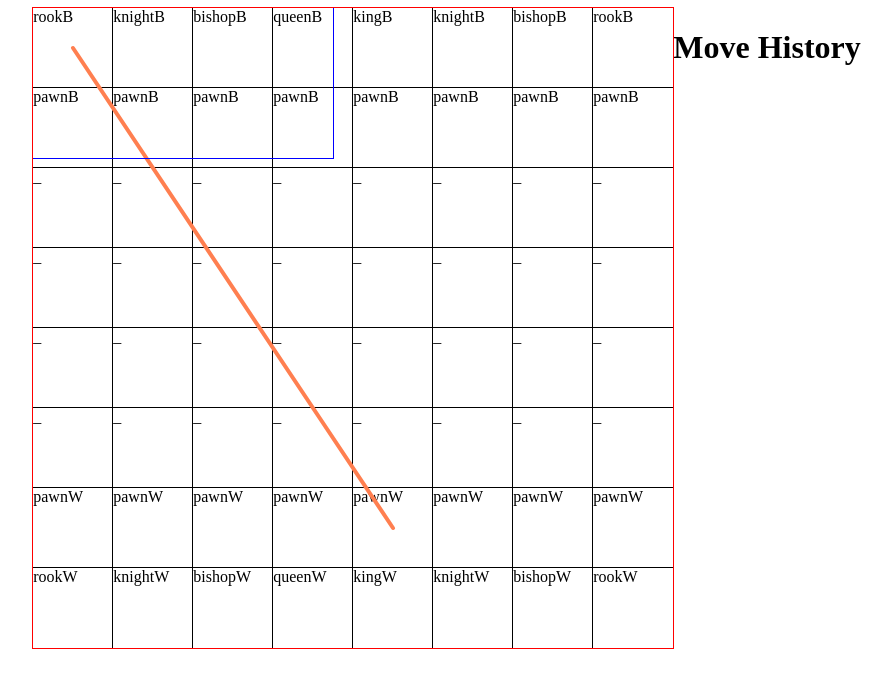
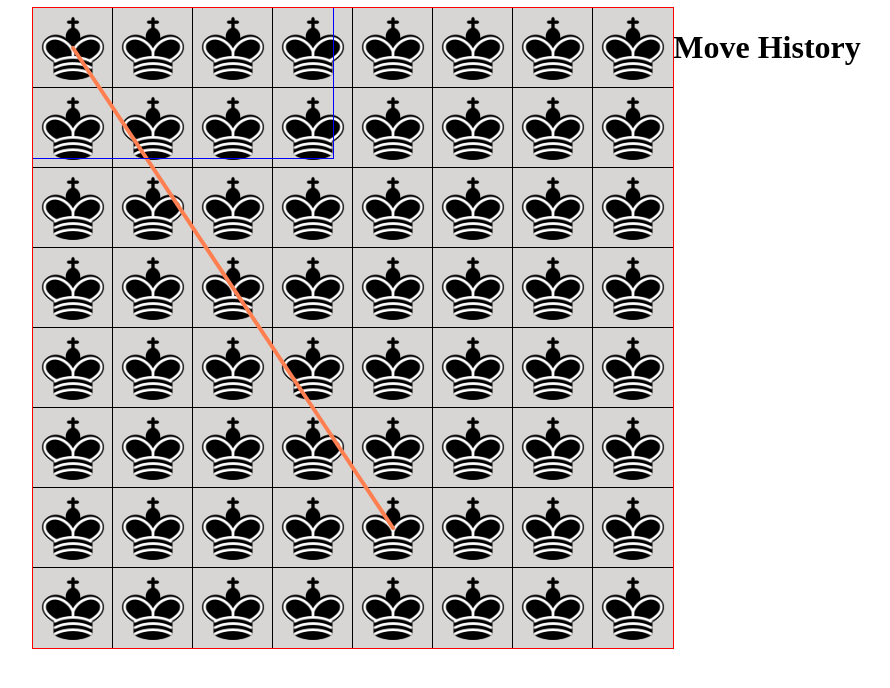
Before and after one commit to JamesHagerty1/React-Chess, a React (Create React App) app: page / in a window 1280 px wide. Shown: the top 688 px of the page, without its empty margins (193-1083 px from the left). Built offline with nearby package versions, Linux system fonts and the light colour scheme.

Commit message:
sorted out css for board tiles and pieces and proper stacking and alignmnet etc

```diff
--- a/src/App.tsx
+++ b/src/App.tsx
@@ -6,6 +6,7 @@ interface TileProps {
   piece: string;
   r: number;
   c: number;
+  dim: number | undefined;
   clickTile: Function;
 }
 
@@ -15,9 +16,12 @@ const Tile: FC<TileProps> = (props) => {
     props.clickTile(props.r, props.c);
   }
 
+  let tileItem = <img src={require(`./images/kd.png`)} alt={"piece"} width={props.dim} height={props.dim} />;
+
   return (
     <div className="board-tile" onClick={() => handleClick()}>
-      {props.piece}
+      <img className="board-tile-texture-img" src={require(`./images/kd.png`)} alt={"piece"}  />
+      <img className="board-tile-piece-img" src={require(`./images/kd.png`)} alt={"piece"}  />
     </div>
   )
 }
@@ -25,6 +29,7 @@ const Tile: FC<TileProps> = (props) => {
 
 interface BoardProps {
   curBoard: string[][];
+  tileDim: number;
   newDims: Function;
   clickTile: Function;
 }
@@ -50,7 +55,7 @@ const Board: FC<BoardProps> = (props) => {
         <div key={r.toString()} className="board-row">
           {props.curBoard[r].map((pieceId, c) =>
             <Tile key={c.toString()} piece={props.curBoard[r][c]} r={r} c={c}
-            clickTile={props.clickTile}/>
+            dim={props.tileDim} clickTile={props.clickTile}/>
           )}
         </div>
       )}
@@ -88,14 +93,14 @@ const SVGLayer: FC<SVGLayerProps> = (props) => {
 function App() {
   // State for game logic
   let startBoard = [
-    ["rookB", "knightB", "bishopB", "queenB", "kingB", "knightB", "bishopB", "rookB"],
-    ["pawnB", "pawnB", "pawnB", "pawnB", "pawnB", "pawnB", "pawnB", "pawnB"],
-    ["_", "_", "_", "_", "_", "_", "_", "_"],
-    ["_", "_", "_", "_", "_", "_", "_", "_"],
-    ["_", "_", "_", "_", "_", "_", "_", "_"],
-    ["_", "_", "_", "_", "_", "_", "_", "_"],
-    ["pawnW", "pawnW", "pawnW", "pawnW", "pawnW", "pawnW", "pawnW", "pawnW"],
-    ["rookW", "knightW", "bishopW", "queenW", "kingW", "knightW", "bishopW", "rookW"]
+    ["rd", "nd", "bd", "qd", "kd", "bd", "nd", "rd"],
+    ["pd", "pd", "pd", "pd", "pd", "pd", "pd", "pd"],
+    ["", "", "", "", "", "", "", ""],
+    ["", "", "", "", "", "", "", ""],
+    ["", "", "", "", "", "", "", ""],
+    ["", "", "", "", "", "", "", ""],
+    ["pl", "pl", "pl", "pl", "pl", "pl", "pl", "pl"],
+    ["rl", "nl", "bl", "ql", "kl", "bl", "nl", "rl"]
   ];
   const [curBoard, setCurBoard] = useState<string[][]>(startBoard);
 
@@ -123,7 +128,8 @@ function App() {
   //
   return (
     <div className="flex-container">
-      <Board curBoard={curBoard} newDims={newDims} clickTile={clickTile} />
+      <Board curBoard={curBoard} tileDim={dims[2] / 8} newDims={newDims}
+      clickTile={clickTile} />
       <SVGLayer dims={dims} lastMove={lastMove} />
       <div className="move-history">
         <h1>Move History</h1>
--- a/src/index.css
+++ b/src/index.css
@@ -19,15 +19,28 @@
 
 .board-tile {
   outline: 1px solid black;
-  background: #fff;
+  background: rgb(216, 213, 213);
   width: 12.5%;
   height: 100%;
-  display: inline-block;
+  display: block; /* get rid of white space under div containing img */
+  font-size: 0px; /* get rid of white space under div containing img */
+  float: left; /* prevent horizontal stacking of tiles in same row */
+  position: relative; /* allow img stacking within div */
 }
 
-/* .board-layer {
+.board-tile-texture-img {
+  width: 100%;
+  height: 100%;
+  position: relative;
+}
+
+.board-tile-piece-img { /* stacks on top of board-tile-texture-img */
+  top: 0px;
+  left: 0px;
+  width: 100%;
+  height: 100%;
   position: absolute;
-} */
+}
 
 .svg-layer {
   outline: 1px solid red;
```
Also changed, not shown: src/images/kd.png (added).
